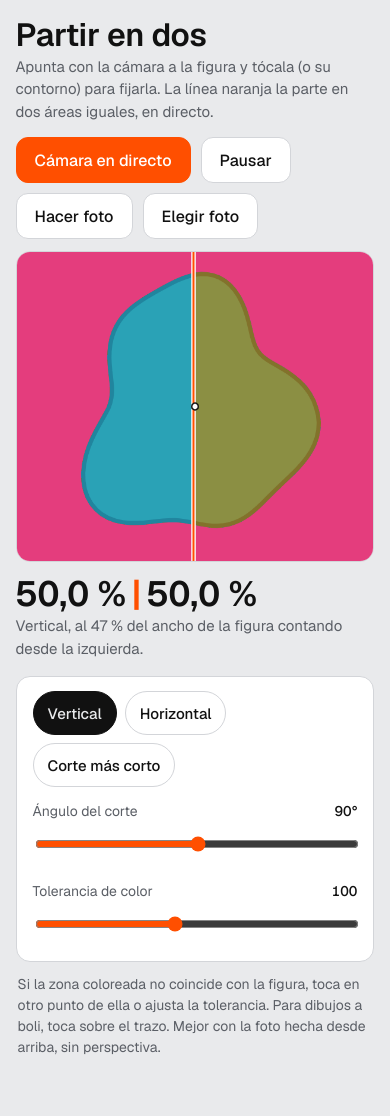
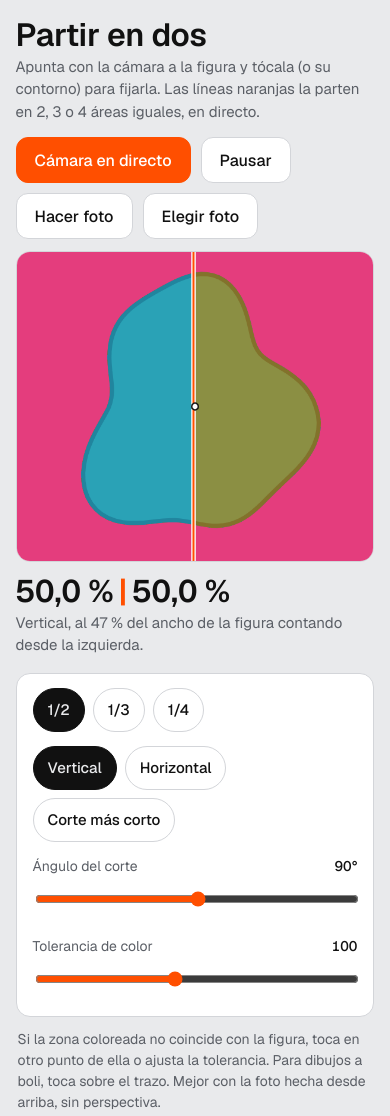
Before and after one commit to oscar-rx/partir-en-dos, a plain HTML site: page index.html in a window 390 px wide. Drawn offline with nearby package versions, Linux system fonts and the light colour scheme.

Commit message:
Añade modos 1/3 y 1/4 con cortes paralelos
Co-Authored-By: Claude Opus 5.5 <noreply@anthropic.com>
Claude-Session: https://claude.ai/code/session_01Lf3182cEARRXf35NcV8AcS

```diff
--- a/index.html
+++ b/index.html
@@ -29,7 +29,7 @@ h1{font-size:32px;line-height:1.05;margin:0 0 4px;font-weight:600;letter-spacing
 canvas{display:block;width:100%;height:auto;cursor:crosshair}
 .busy{position:absolute;inset:auto 10px 10px auto;background:#000a;color:#fff;font-size:13px;padding:4px 10px;border-radius:8px;display:none}
 .read{display:flex;align-items:baseline;justify-content:space-between;gap:12px;flex-wrap:wrap;margin:14px 0 4px}
-.pct{font-size:clamp(34px,9vw,48px);font-weight:600;line-height:1;font-variant-numeric:tabular-nums;white-space:nowrap}
+.pct{font-size:clamp(26px,8vw,48px);font-weight:600;line-height:1;font-variant-numeric:tabular-nums}.pct span{white-space:nowrap}
 .pct i{font-style:normal;color:var(--or);padding:0 .15em}
 .where{color:var(--mut);font-size:15px;margin:0 0 16px}
 .ctl{background:var(--card);border:1px solid var(--line);border-radius:14px;padding:14px 16px;display:grid;gap:14px}
@@ -45,7 +45,7 @@ input[type=range]{width:100%;accent-color:var(--or);height:32px}
 <body>
 <main>
 <h1>Partir en dos</h1>
-<p class="sub">Apunta con la cámara a la figura y tócala (o su contorno) para fijarla. La línea naranja la parte en dos áreas iguales, en directo.</p>
+<p class="sub">Apunta con la cámara a la figura y tócala (o su contorno) para fijarla. Las líneas naranjas la parten en 2, 3 o 4 áreas iguales, en directo.</p>
 <div class="btns">
   <button class="btn pri" id="live" type="button">Cámara en directo</button>
   <button class="btn" id="pause" type="button" hidden>Pausar</button>
@@ -54,9 +54,14 @@ input[type=range]{width:100%;accent-color:var(--or);height:32px}
 </div>
 <video id="vid" playsinline muted autoplay style="position:absolute;width:1px;height:1px;opacity:0;pointer-events:none"></video>
 <div class="stage"><canvas id="cv" aria-label="Imagen con la línea de corte"></canvas><div class="busy" id="busy">Calculando…</div></div>
-<div class="read"><div class="pct" id="pct">50,0 %<i>|</i>50,0 %</div></div>
+<div class="read"><div class="pct" id="pct" aria-live="polite">50,0 %<i>|</i>50,0 %</div></div>
 <p class="where" id="where"></p>
 <div class="ctl">
+  <div class="chips" id="parts" role="group" aria-label="Número de partes">
+    <button class="chip on" data-n="2">1/2</button>
+    <button class="chip" data-n="3">1/3</button>
+    <button class="chip" data-n="4">1/4</button>
+  </div>
   <div class="chips" id="chips">
     <button class="chip on" data-a="90">Vertical</button>
     <button class="chip" data-a="0">Horizontal</button>
@@ -71,7 +76,7 @@ input[type=range]{width:100%;accent-color:var(--or);height:32px}
 {
 const cv=document.getElementById('cv'),ctx=cv.getContext('2d',{willReadFrequently:true});
 const $=id=>document.getElementById(id);
-let target=null,live=false,paused=false,shortMode=false,stream=null,bg=[0,0,0],W=0,H=0,base=null,seed=null,mask=null,px=null,py=null,A=0,ang=90,tol=100,box=null;
+let parts=2,target=null,live=false,paused=false,shortMode=false,stream=null,bg=[0,0,0],W=0,H=0,base=null,seed=null,mask=null,px=null,py=null,A=0,ang=90,tol=100,box=null;
 
 function loadImg(img){stopLive();target=null;
   const s=Math.min(1,800/Math.max(img.width,img.height));
@@ -127,46 +132,54 @@ function morph(src,R,isDil){const N=W*H,t=new Uint8Array(N),o=new Uint8Array(N);
   for(let y=0;y<H;y++)for(let x=0;x<W;x++){let v=isDil?0:1;for(let k=-R;k<=R;k++){const Y=y+k;const s=(Y<0||Y>=H)?0:t[Y*W+x];if(isDil?s:!s){v=isDil?1:0;break}}o[y*W+x]=v}
   return o}
 function nrm(a){const t=a*Math.PI/180;return[-Math.sin(t),Math.cos(t),Math.cos(t),Math.sin(t)]}
-function bisect(a,step){
-  const[nx,ny]=nrm(a),n=Math.ceil(A/step),p=new Float32Array(n);
+function cutsAt(a,step){
+  const[nx,ny]=nrm(a),n=Math.ceil(A/step),p=new Float32Array(n),out=[];
   for(let i=0,j=0;i<A;i+=step,j++)p[j]=px[i]*nx+py[i]*ny;
-  p.sort();const m=p[n>>1]??0;if(step>1)return m;
-  let lo=0,hi=n;{let a=0,b=n;while(a<b){const k=(a+b)>>1;if(p[k]<m-.5)a=k+1;else b=k}lo=a}
-  {let a=lo,b=n;while(a<b){const k=(a+b)>>1;if(p[k]<m+.5)a=k+1;else b=k}hi=a}
-  const t=hi-lo;return t?m-.5+(n/2-lo)/t:m;
+  p.sort();
+  for(let k=1;k<parts;k++){const q=n*k/parts,m=p[Math.min(n-1,Math.floor(q))]??0;
+    if(step>1){out.push(m);continue}
+    let lo,hi;{let a=0,b=n;while(a<b){const j=(a+b)>>1;if(p[j]<m-.5)a=j+1;else b=j}lo=a}
+    {let a=lo,b=n;while(a<b){const j=(a+b)>>1;if(p[j]<m+.5)a=j+1;else b=j}hi=a}
+    const t=hi-lo;out.push(t?m-.5+(q-lo)/t:m)}
+  return out;
 }
-function cutLen(a,c){const[nx,ny]=nrm(a);let n=0;for(let i=0;i<A;i++)if(Math.abs(px[i]*nx+py[i]*ny-c)<.5)n++;return n}
+function cutLen(a,cs){const[nx,ny]=nrm(a);let n=0;for(let i=0;i<A;i++){const p=px[i]*nx+py[i]*ny;for(const c of cs)if(Math.abs(p-c)<.5)n++}return n}
 function shortest(fast){
   let best=90,bl=1e18;const st=fast?6:3;
-  for(let a=0;a<180;a+=st){const l=cutLen(a,bisect(a,3));if(l<bl){bl=l;best=a}}
-  for(let a=best-st;a<=best+st;a+=fast?1:.5){const aa=(a+180)%180,l=cutLen(aa,bisect(aa,1));if(l<bl){bl=l;best=aa}}
+  for(let a=0;a<180;a+=st){const l=cutLen(a,cutsAt(a,3));if(l<bl){bl=l;best=a}}
+  for(let a=best-st;a<=best+st;a+=fast?1:.5){const aa=(a+180)%180,l=cutLen(aa,cutsAt(aa,1));if(l<bl){bl=l;best=aa}}
   return Math.round(best);
 }
 function render(){
   if(!base)return;
   const img=new ImageData(new Uint8ClampedArray(base.data),W,H),d=img.data;
   if(!A){ctx.putImageData(img,0,0);$('pct').innerHTML='—';$('where').textContent='Toca la figura para seleccionarla.';return}
-  const c=bisect(ang,1),[nx,ny,dx,dy]=nrm(ang);let left=0,fl=0;
-  for(let i=0;i<A;i++){const q=c-(px[i]*nx+py[i]*ny)+.5;fl+=q>=1?1:q>0?q:0}
-  for(let i=0;i<W*H;i++)if(mask[i]){const x=i%W,y=(i/W)|0,s=x*nx+y*ny<c,k=i*4;
-    const C=s?[255,79,0]:[40,120,255];if(s)left++;
-    d[k]=d[k]*.55+C[0]*.45;d[k+1]=d[k+1]*.55+C[1]*.45;d[k+2]=d[k+2]*.55+C[2]*.45}
+  const cs=cutsAt(ang,1),[nx,ny,dx,dy]=nrm(ang),K=cs.length,fl=new Float64Array(K);
+  for(let i=0;i<A;i++){const p=px[i]*nx+py[i]*ny;for(let k=0;k<K;k++){const q=cs[k]-p+.5;fl[k]+=q>=1?1:q>0?q:0}}
+  const COL=[[255,79,0],[40,120,255],[255,196,0],[155,92,255]];
+  for(let i=0;i<W*H;i++)if(mask[i]){const x=i%W,y=(i/W)|0,p=x*nx+y*ny,k=i*4;let id=0;for(const c of cs)if(p>=c)id++;
+    const C=COL[id];d[k]=d[k]*.55+C[0]*.45;d[k+1]=d[k+1]*.55+C[1]*.45;d[k+2]=d[k+2]*.55+C[2]*.45}
   ctx.putImageData(img,0,0);
-  const P=[nx*c,ny*c],L=W+H,lw=Math.max(2,W/170);
-  ctx.lineCap='round';
-  ctx.beginPath();ctx.moveTo(P[0]-dx*L,P[1]-dy*L);ctx.lineTo(P[0]+dx*L,P[1]+dy*L);
-  ctx.strokeStyle='#fff';ctx.lineWidth=lw*2.2;ctx.stroke();ctx.strokeStyle='#ff4f00';ctx.lineWidth=lw;ctx.stroke();
+  const L=W+H,lw=Math.max(2,W/170);ctx.lineCap='round';
+  for(const c of cs){const P=[nx*c,ny*c];
+    ctx.beginPath();ctx.moveTo(P[0]-dx*L,P[1]-dy*L);ctx.lineTo(P[0]+dx*L,P[1]+dy*L);
+    ctx.strokeStyle='#fff';ctx.lineWidth=lw*2.2;ctx.stroke();ctx.strokeStyle='#ff4f00';ctx.lineWidth=lw;ctx.stroke()}
   ctx.beginPath();ctx.arc(seed[0],seed[1],lw*1.6,0,7);ctx.fillStyle='#fff';ctx.fill();ctx.lineWidth=lw*.7;ctx.strokeStyle='#111';ctx.stroke();
-  left=fl;const a=(left/A*100).toFixed(1).replace('.',','),b=((A-left)/A*100).toFixed(1).replace('.',',');
-  $('pct').innerHTML=`${a} %<i>|</i>${b} %`;
+  const sz=[];for(let k=0;k<=K;k++)sz.push(((k<K?fl[k]:A)-(k?fl[k-1]:0))/A*100);
+  if(ang===90)sz.reverse();
+  $('pct').innerHTML=sz.map(v=>'<span>'+v.toFixed(1).replace('.',',')+' %</span>').join('<i>|</i>');
+  const list=v=>v.length<2?v[0]+' %':v.slice(0,-1).join(' %, ')+' % y '+v[v.length-1]+' %';
   let w;
-  if(ang===90){const x=-c;w=`Vertical, al ${Math.round((x-box.x0)/(box.x1-box.x0||1)*100)} % del ancho de la figura contando desde la izquierda.`}
-  else if(ang===0){w=`Horizontal, al ${Math.round((c-box.y0)/(box.y1-box.y0||1)*100)} % de la altura de la figura contando desde arriba.`}
-  else w=`Inclinada ${ang}° respecto a la horizontal.`;
+  if(ang===90){const v=cs.map(c=>Math.round((-c-box.x0)/(box.x1-box.x0||1)*100)).sort((a,b)=>a-b);w=`Vertical${K>1?'es':''}, al ${list(v)} del ancho de la figura contando desde la izquierda.`}
+  else if(ang===0){const v=cs.map(c=>Math.round((c-box.y0)/(box.y1-box.y0||1)*100)).sort((a,b)=>a-b);w=`Horizontal${K>1?'es':''}, al ${list(v)} de la altura de la figura contando desde arriba.`}
+  else w=`${K>1?'Cortes paralelos inclinados':'Inclinada'} ${ang}° respecto a la horizontal.`;
   $('where').textContent=w+(A/(W*H)>.85?' Parece que has seleccionado el fondo: toca sobre la figura.':'');
 }
 function setAng(a,chip){ang=a;$('ang').value=a;$('angv').textContent=a+'°';
-  for(const b of document.querySelectorAll('.chip'))b.classList.toggle('on',b===chip);render()}
+  for(const b of document.querySelectorAll('#chips .chip'))b.classList.toggle('on',b===chip);render()}
+$('parts').addEventListener('click',e=>{const b=e.target.closest('.chip');if(!b)return;parts=+b.dataset.n;
+  for(const c of document.querySelectorAll('#parts .chip'))c.classList.toggle('on',c===b);
+  if(shortMode&&A&&!(live&&!paused)){const s=document.querySelector('#chips .chip[data-a="short"]');setAng(shortest(),s)}else render()});
 $('chips').addEventListener('click',e=>{const b=e.target.closest('.chip');if(!b||!A)return;
   shortMode=b.dataset.a==='short';
   if(shortMode&&live&&!paused)return setAng(ang,b);
```
